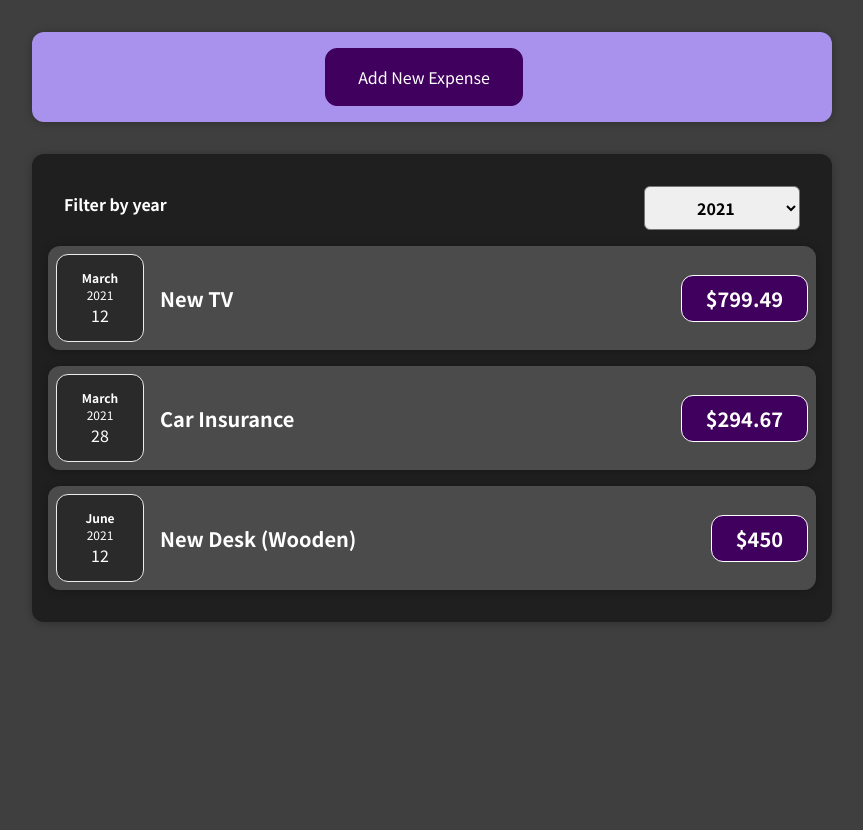
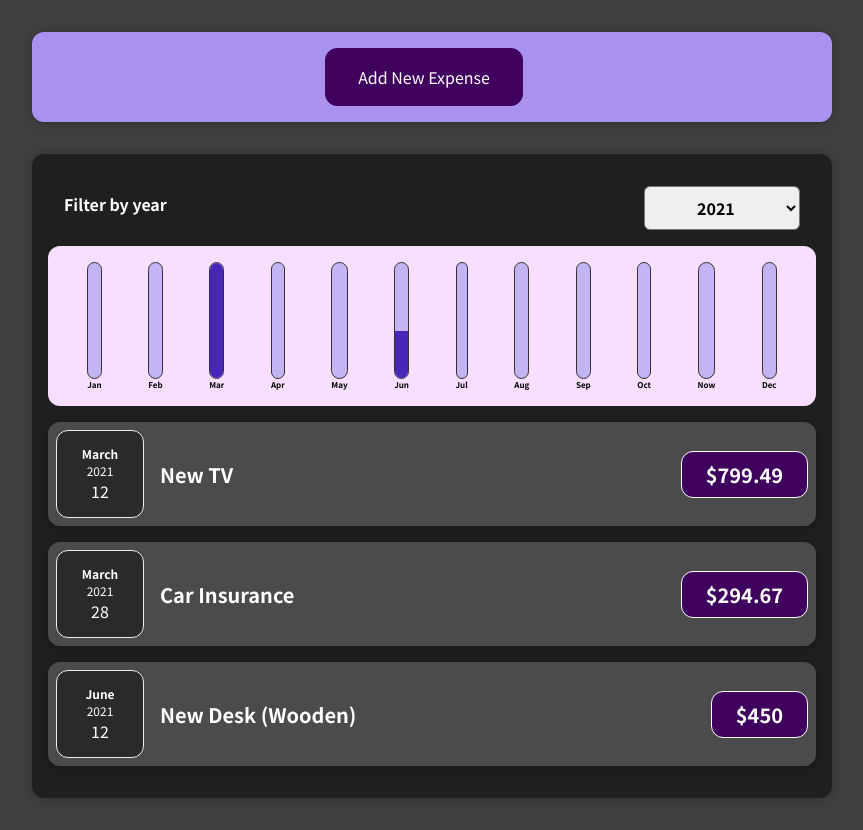
Before and after one commit to abhi8779/Expense-Tracker, a React (Create React App) app: page / in a window 1280 px wide. Shown: the whole page, without its empty margins (208-1071 px from the left). Before the commit the page ends 800 px from the top, so only its background shows below. Built offline with nearby package versions, Linux system fonts and the light colour scheme.

Commit message:
last commit

```diff
--- a/src/App.js
+++ b/src/App.js
@@ -1,5 +1,8 @@
 import RenderExpenses from "./components/Expenses/RenderExpenses";
 import NewExpense from "./components/NewExpense/NewExpense";
+
+import Chart from "./components/Charts/Chart";
+
 import { useState } from "react";
 
 import React from "react";
@@ -41,7 +44,6 @@ const App = () => {
 
   const onSaveNewExpensesHandler = (enteredExpenseData) => {
     // expenses.push(enteredExpenseData);
-    console.log(enteredExpenseData);
     setExpenses((prevExpenses) => {
       return [enteredExpenseData, ...prevExpenses];
     });
@@ -50,6 +52,7 @@ const App = () => {
   return (
     <div>
       <NewExpense onSaveNewExpenses={onSaveNewExpensesHandler} />
+
       <RenderExpenses data={expenses} />
     </div>
   );
--- a/src/components/Chart/ChartBar.js
+++ /dev/null
@@ -1,5 +0,0 @@
-import React from "react";
-import "./ChartBar.css";
-
-const ChartBar = () => {};
-export default ChartBar;
--- /dev/null
+++ b/src/components/Charts/Chart.js
@@ -0,0 +1,24 @@
+import React from "react";
+import ChartBar from "./ChartBar";
+import "./Chart.css";
+
+const Chart = (props) => {
+  const dataPointsValueArray = props.dataPoints.map(
+    (dataPoint) => dataPoint.value
+  );
+
+  const totalMaximun = Math.max(...dataPointsValueArray);
+  return (
+    <div className="chart">
+      {props.dataPoints.map((data) => (
+        <ChartBar
+          key={data.lable}
+          value={data.value}
+          maxVal={totalMaximun}
+          lable={data.lable}
+        />
+      ))}
+    </div>
+  );
+};
+export default Chart;
--- /dev/null
+++ b/src/components/Charts/ChartBar.js
@@ -0,0 +1,23 @@
+import React from "react";
+import "./ChartBar.css";
+
+const ChartBar = (props) => {
+  let barFillHeight = "0%";
+
+  if (props.maxVal > 0) {
+    barFillHeight = Math.trunc((props.value / props.maxVal) * 100) + "%";
+  }
+
+  return (
+    <div className="chart-bar">
+      <div className="chart-bar__inner">
+        <div
+          className="chart-bar__fill"
+          style={{ height: barFillHeight }}
+        ></div>
+      </div>
+      <div className="chart-bar__label">{props.lable}</div>
+    </div>
+  );
+};
+export default ChartBar;
--- /dev/null
+++ b/src/components/Expenses/ExpenseChart.js
@@ -0,0 +1,27 @@
+import React from "react";
+import Chart from "../Charts/Chart";
+
+const ExpenseChart = (props) => {
+  const chartDataPoints = [
+    { lable: "Jan", value: 0 },
+    { lable: "Feb", value: 0 },
+    { lable: "Mar", value: 0 },
+    { lable: "Apr", value: 0 },
+    { lable: "May", value: 0 },
+    { lable: "Jun", value: 0 },
+    { lable: "Jul", value: 0 },
+    { lable: "Aug", value: 0 },
+    { lable: "Sep", value: 0 },
+    { lable: "Oct", value: 0 },
+    { lable: "Now", value: 0 },
+    { lable: "Dec", value: 0 },
+  ];
+
+  for (const expense of props.expenses) {
+    const expenseMonth = expense.date.getMonth();
+    chartDataPoints[expenseMonth].value += expense.amount;
+  }
+
+  return <Chart dataPoints={chartDataPoints} />;
+};
+export default ExpenseChart;
--- a/src/components/Expenses/RenderExpenses.js
+++ b/src/components/Expenses/RenderExpenses.js
@@ -5,6 +5,9 @@ import { useState } from "react";
 import ExpensesList from "./ExpensesList";
 
 import "./RenderExpenses.css";
+import ExpenseChart from "./ExpenseChart";
+
+console.log("RenderExpenses");
 
 function RenderExpenses(props) {
   const [year, setYear] = useState("2021");
@@ -18,11 +21,13 @@ function RenderExpenses(props) {
   );
 
   return (
-    <Card className="expenses">
-      <ExpensesFilter activeYear={year} onYearChange={onYearChangeHandler} />
-      {/* {expenseContent} */}
-      <ExpensesList items={filteredExpenses} />
-    </Card>
+    <div>
+      <Card className="expenses">
+        <ExpensesFilter activeYear={year} onYearChange={onYearChangeHandler} />
+        <ExpenseChart expenses={filteredExpenses} />
+        <ExpensesList items={filteredExpenses} />
+      </Card>
+    </div>
   );
 }
 
--- a/src/components/NewExpense/ExpenseForm.js
+++ b/src/components/NewExpense/ExpenseForm.js
@@ -66,7 +66,7 @@ const ExpenseForm = (props) => {
 
     const expenseData = {
       title: enteredData.enteredTitle,
-      amount: enteredData.enteredAmount,
+      amount: +enteredData.enteredAmount,
       date: new Date(enteredData.enteredDate),
     };
 
```
Also changed, not shown: src/components/Chart/Chart.js (deleted, +0 -8 lines), src/components/Charts/Chart.css (renamed from src/components/Chart/Chart.css), src/components/Charts/ChartBar.css (renamed from src/components/Chart/ChartBar.css), 1 other file (tests, documents, lock files or other folders).
